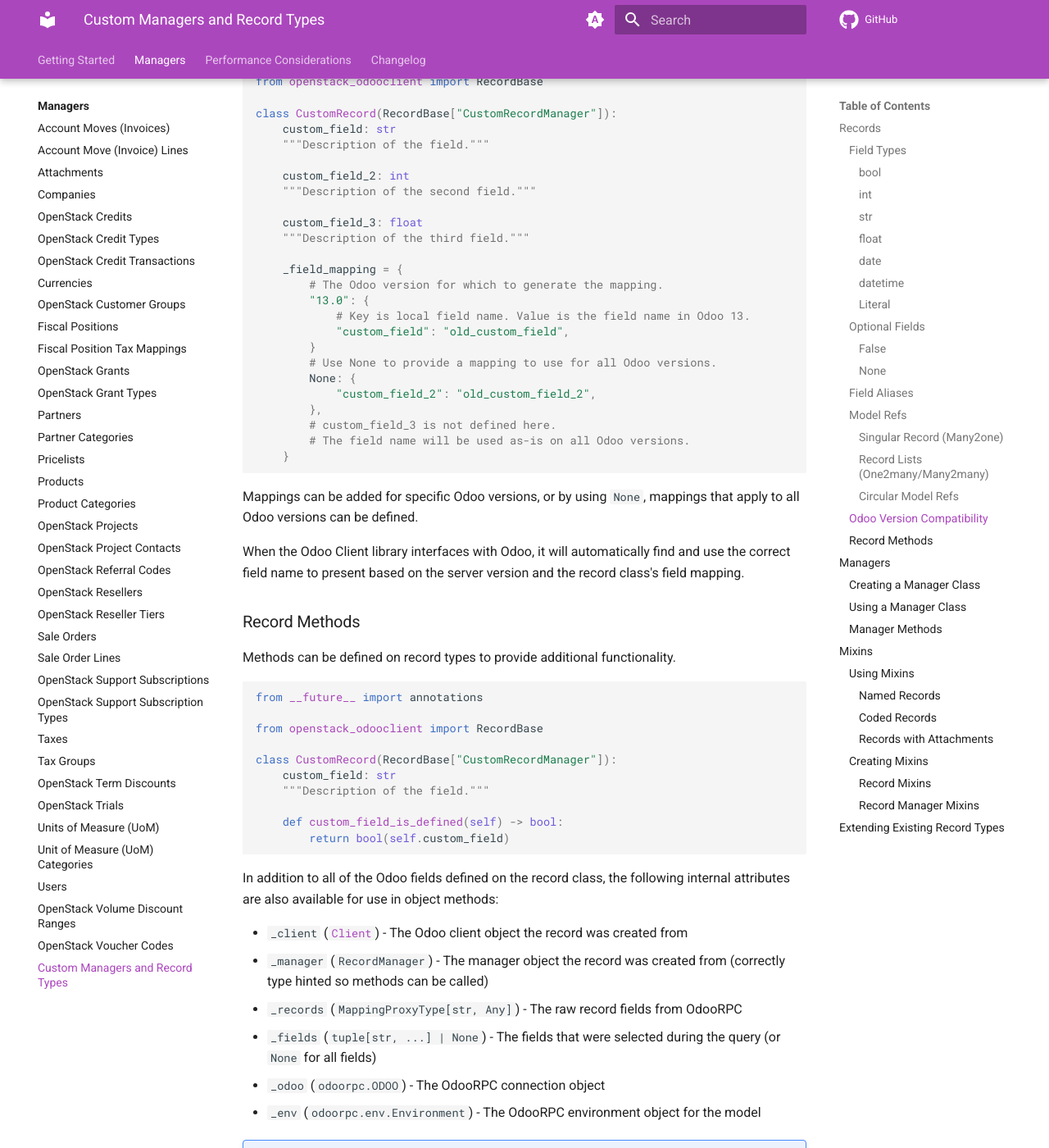
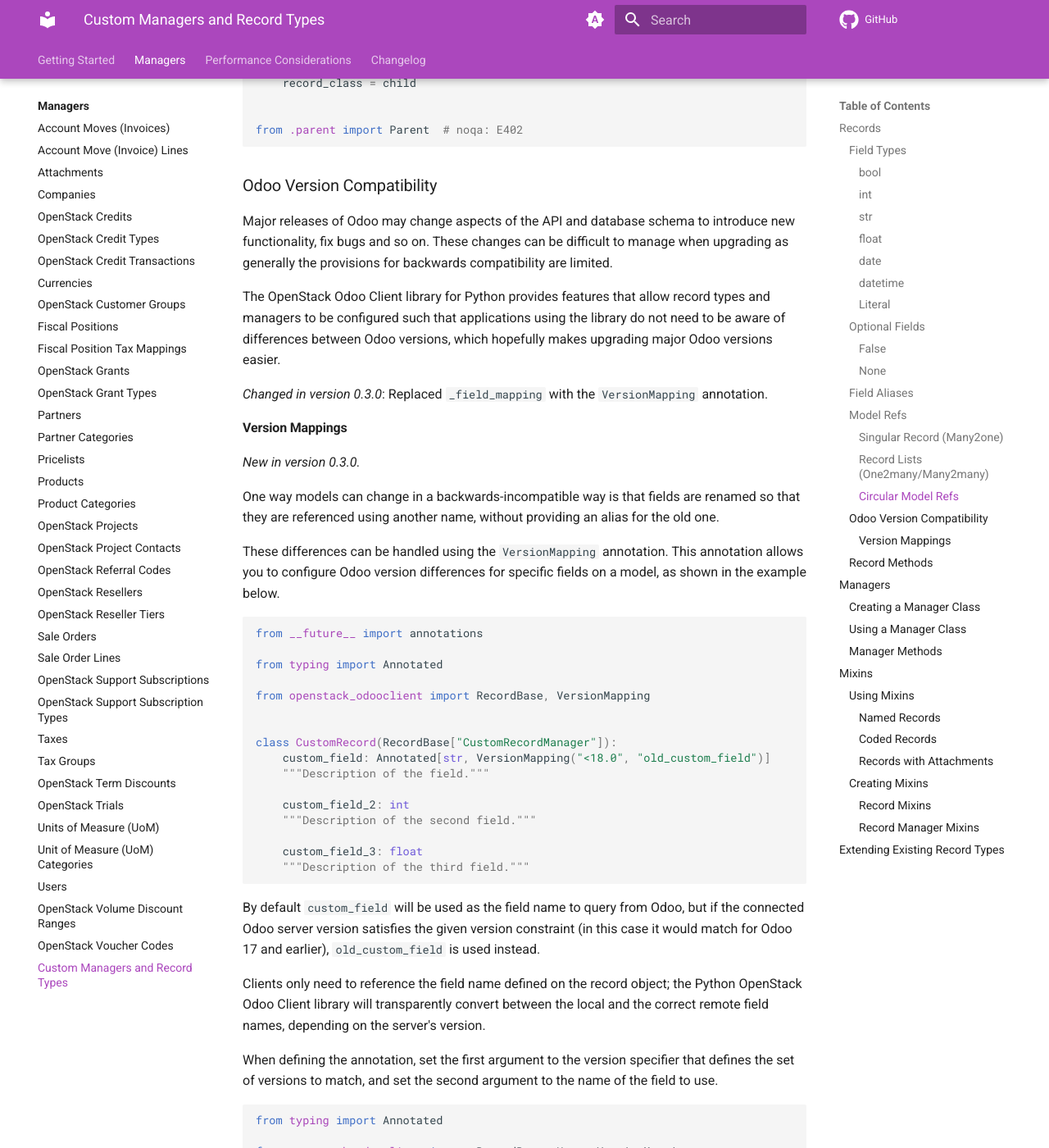
Before and after one commit to catalyst-cloud/python-openstack-odooclient, an MkDocs documentation site: the page built from docs/managers/custom.md, in a window 1280 px wide and 1400 px high, scrolled down 11293 px. Shown: the whole window at 82% size. Built offline with MkDocs 1.6.1 and Material for MkDocs 9.7.7, drawn with Linux system fonts in a browser that asks for light colours; comment, search, counter and statistics services are not loaded; the version menu is left out; some of the changed text lies outside the part shown.

Commit message:
Add Odoo 18 support, remove Odoo 13 support (#35)
* Add support for Odoo 18 (and hopefully 15, 16 and 17 with it).
* Remove support for Odoo 13.

Co-authored-by: Callum Dickinson <callum.dickinson@catalystcloud.nz>

````diff
--- a/docs/managers/custom.md
+++ b/docs/managers/custom.md
@@ -36,6 +36,7 @@
 
 from openstack_odooclient import RecordBase
 
+
 class CustomRecord(RecordBase["CustomRecordManager"]):
     custom_field: str
     """Description of the field."""
@@ -63,6 +64,7 @@
 
 from openstack_odooclient import RecordBase
 
+
 class CustomRecord(RecordBase["CustomRecordManager"]):
     custom_field: bool
     """Description of the field."""
@@ -76,6 +78,7 @@
 from __future__ import annotations
 
 from openstack_odooclient import RecordBase
+
 
 class CustomRecord(RecordBase["CustomRecordManager"]):
     custom_field: int
@@ -91,6 +94,7 @@
 
 from openstack_odooclient import RecordBase
 
+
 class CustomRecord(RecordBase["CustomRecordManager"]):
     custom_field: str
     """Description of the field."""
@@ -104,6 +108,7 @@
 from __future__ import annotations
 
 from openstack_odooclient import RecordBase
+
 
 class CustomRecord(RecordBase["CustomRecordManager"]):
     custom_field: int
@@ -121,6 +126,7 @@
 
 from openstack_odooclient import RecordBase
 
+
 class CustomRecord(RecordBase["CustomRecordManager"]):
     custom_field: date
     """Description of the field."""
@@ -136,6 +142,7 @@
 from datetime import datetime
 
 from openstack_odooclient import RecordBase
+
 
 class CustomRecord(RecordBase["CustomRecordManager"]):
     custom_field: datetime
@@ -154,6 +161,7 @@
 from typing import Literal
 
 from openstack_odooclient import RecordBase
+
 
 class CustomRecord(RecordBase["CustomRecordManager"]):
     custom_field: Literal["value1", "value2", "value3"]
@@ -184,6 +192,7 @@
 
 from openstack_odooclient import RecordBase
 
+
 class CustomRecord(RecordBase["CustomRecordManager"]):
     custom_field: str | Literal[False]
     """Description of the field."""
@@ -198,6 +207,7 @@
 from __future__ import annotations
 
 from openstack_odooclient import RecordBase
+
 
 class CustomRecord(RecordBase["CustomRecordManager"]):
     custom_field: str | None
@@ -224,6 +234,7 @@
 from typing import Annotated
 
 from openstack_odooclient import FieldAlias, RecordBase
+
 
 class CustomRecord(RecordBase["CustomRecordManager"]):
     custom_field: str
@@ -268,6 +279,7 @@
 
 from openstack_odooclient import ModelRef, RecordBase, User
 
+
 class CustomRecord(RecordBase["CustomRecordManager"]):
     user_id: Annotated[int, ModelRef("user_id", User)]
     """ID for the user that owns this record."""
@@ -282,6 +294,7 @@
 
 from openstack_odooclient import ModelRef, RecordBase, User
 
+
 class CustomRecord(RecordBase["CustomRecordManager"]):
     user_name: Annotated[str, ModelRef("user_id", User)]
     """Name of the user that owns this record."""
@@ -295,6 +308,7 @@
 from typing import Annotated
 
 from openstack_odooclient import ModelRef, RecordBase, User
+
 
 class CustomRecord(RecordBase["CustomRecordManager"]):
     user: Annotated[User, ModelRef("user_id", User)]
@@ -320,6 +334,7 @@
 from typing import Annotated
 
 from openstack_odooclient import ModelRef, RecordBase, User
+
 
 class CustomRecord(RecordBase["CustomRecordManager"]):
     user_id: Annotated[int, ModelRef("user_id", User)]
@@ -352,6 +367,7 @@
 
 from openstack_odooclient import ModelRef, RecordBase, User
 
+
 class CustomRecord(RecordBase["CustomRecordManager"]):
     user_id: Annotated[int | None, ModelRef("user_id", User)]
     """ID for the user that owns this record."""
@@ -377,6 +393,7 @@
 
 from openstack_odooclient import ModelRef, RecordBase
 from typing_extensions import Self
+
 
 class CustomRecord(RecordBase["CustomRecordManager"]):
     record_id: Annotated[int | None, ModelRef("user_id", Self)]
@@ -414,6 +431,7 @@
 
 from openstack_odooclient import ModelRef, RecordBase, Product
 
+
 class CustomRecord(RecordBase["CustomRecordManager"]):
     product_ids: Annotated[list[int], ModelRef("product_id", Product)]
     """The list of IDs for the products to use."""
@@ -427,6 +445,7 @@
 from typing import Annotated
 
 from openstack_odooclient import ModelRef, RecordBase, Product
+
 
 class CustomRecord(RecordBase["CustomRecordManager"]):
     products: Annotated[list[Product], ModelRef("product_id", Product)]
@@ -452,6 +471,7 @@
 from typing import Annotated
 
 from openstack_odooclient import ModelRef, RecordBase, Product
+
 
 class CustomRecord(RecordBase["CustomRecordManager"]):
     product_ids: Annotated[list[int], ModelRef("product_id", Product)]
@@ -481,6 +501,7 @@
 
 from openstack_odooclient import ModelRef, RecordBase
 from typing_extensions import Self
+
 
 class CustomRecord(RecordBase["CustomRecordManager"]):
     child_ids: Annotated[list[int], ModelRef("child_id", Self)]
@@ -514,6 +535,7 @@
 
 from openstack_odooclient import ModelRef, RecordBase, RecordManagerBase
 
+
 class Parent(RecordBase["ParentManager"]):
     child_ids: Annotated[list[int], ModelRef("child_id", Child)]
     """The list of IDs for the children records."""
@@ -525,9 +547,11 @@
     and caches them for subsequent accesses.
     """
 
+
 class ParentManager(RecordManagerBase[Parent]):
     env_name = "custom.parent"
     record_class = Parent
+
 
 from .child import Child  # noqa: E402
 ```
@@ -538,6 +562,7 @@
 from typing import Annotated
 
 from openstack_odooclient import ModelRef, RecordBase, RecordManagerBase
+
 
 class Child(RecordBase["ChildManager"]):
     parent_id: Annotated[int | None, ModelRef("parent_id", Parent)]
@@ -553,39 +578,52 @@
     and caches it for subsequent accesses.
     """
 
+
 class Child(RecordManagerBase[Child]):
     env_name = "custom.child"
     record_class = child
+
 
 from .parent import Parent  # noqa: E402
 ```
 
 ### Odoo Version Compatibility
 
-Major releases of Odoo may change the database models to introduce
-new functionality.
+Major releases of Odoo may change aspects of the API and database schema
+to introduce new functionality, fix bugs and so on. These changes can be
+difficult to manage when upgrading as generally the provisions for backwards
+compatibility are limited.
 
-The way models usually change in a backwards-incompatible way is
-that fields are renamed so that they are referenced using another name,
+The OpenStack Odoo Client library for Python provides features that allow
+record types and managers to be configured such that applications using the
+library do not need to be aware of differences between Odoo versions, which
+hopefully makes upgrading major Odoo versions easier.
+
+*Changed in version 0.3.0*: Replaced `_field_mapping` with the
+`VersionMapping` annotation.
+
+#### Version Mappings
+
+*New in version 0.3.0.*
+
+One way models can change in a backwards-incompatible way is that
+fields are renamed so that they are referenced using another name,
 without providing an alias for the old one.
 
-In the OpenStack Odoo Client library, this is handled by defining
-the `_field_mapping` attribute on the record class.
-
-```python
-_field_mapping: dict[str | None, dict[str, str]]
-```
-
-The `_field_mapping` attribute is a nested dictionary structure used
-to define local-to-remote field name mappings.
+These differences can be handled using the `VersionMapping` annotation.
+This annotation allows you to configure Odoo version differences for specific
+fields on a model, as shown in the example below.
 
 ```python
 from __future__ import annotations
 
-from openstack_odooclient import RecordBase
+from typing import Annotated
+
+from openstack_odooclient import RecordBase, VersionMapping
+
 
 class CustomRecord(RecordBase["CustomRecordManager"]):
-    custom_field: str
+    custom_field: Annotated[str, VersionMapping("<18.0", "old_custom_field")]
     """Description of the field."""
 
     custom_field_2: int
@@ -593,28 +631,76 @@
 
     custom_field_3: float
     """Description of the third field."""
-
-    _field_mapping = {
-        # The Odoo version for which to generate the mapping.
-        "13.0": {
-            # Key is local field name. Value is the field name in Odoo 13.
-            "custom_field": "old_custom_field",
-        }
-        # Use None to provide a mapping to use for all Odoo versions.
-        None: {
-            "custom_field_2": "old_custom_field_2",
-        },
-        # custom_field_3 is not defined here.
-        # The field name will be used as-is on all Odoo versions.
-    }
 ```
 
-Mappings can be added for specific Odoo versions, or by using `None`,
-mappings that apply to all Odoo versions can be defined.
+By default `custom_field` will be used as the field name to query from Odoo,
+but if the connected Odoo server version satisfies the given version
+constraint (in this case it would match for Odoo 17 and earlier),
+`old_custom_field` is used instead.
 
-When the Odoo Client library interfaces with Odoo, it will automatically find
-and use the correct field name to present based on the server version
-and the record class's field mapping.
+Clients only need to reference the field name defined on the record object;
+the Python OpenStack Odoo Client library will transparently convert between
+the local and the correct remote field names, depending on the server's
+version.
+
+When defining the annotation, set the first argument to the version specifier
+that defines the set of versions to match, and set the second argument to the
+name of the field to use.
+
+```python
+from typing import Annotated
+
+from openstack_odooclient import RecordBase, User, VersionMapping
+
+
+class CustomRecord(RecordBase["CustomRecordManager"]):
+    name: Annotated[str, VersionMapping("<18.0", "old_name")]
+```
+
+For [model refs](#model-refs), the version mapping applies to the model ref
+field specified in the `ModelRef` annotation. The version mapping only needs
+to be defined on **one** of the defined model ref fields (the same version
+mapping will be used for all of them). It is recommended to add it to the
+field representing the record ID (or list of record IDs), as shown below.
+
+```python
+from typing import Annotated
+
+from openstack_odooclient import (
+    ModelRef,
+    RecordBase,
+    User,
+    VersionMapping,
+)
+
+
+class CustomRecord(RecordBase["CustomRecordManager"]):
+    user_id: Annotated[
+        int,
+        ModelRef("user_id", User),
+        VersionMapping("<18.0", "old_user_id"),
+    ]
+    user_name: Annotated[str, ModelRef("user_id", User)]
+    user: Annotated[User, ModelRef("user_id", User)]
+```
+
+Multiple version mappings can be defined for a single field.
+Version mappings are evaluated in order, and the first one that
+matches is used.
+
+```python
+from typing import Annotated
+
+from openstack_odooclient import RecordBase, User, VersionMapping
+
+
+class CustomRecord(RecordBase["CustomRecordManager"]):
+    name: Annotated[
+        str,
+        VersionMapping("<14.0", "old_name1"),
+        VersionMapping(">=14.0,<18.0", "old_name2"),
+    ]
+```
 
 ### Record Methods
 
@@ -624,6 +710,7 @@
 from __future__ import annotations
 
 from openstack_odooclient import RecordBase
+
 
 class CustomRecord(RecordBase["CustomRecordManager"]):
     custom_field: str
@@ -685,9 +772,11 @@
 
 from openstack_odooclient import RecordBase, RecordManagerBase
 
+
 class CustomRecord(RecordBase["CustomRecordManager"]):
     custom_field: str
     """Description of the field."""
+
 
 class CustomRecordManager(RecordManagerBase[CustomRecord]):
     env_name = "custom.record"
@@ -707,13 +796,16 @@
 
 from openstack_odooclient import Client, RecordBase, RecordManagerBase
 
+
 class CustomRecord(RecordBase["CustomRecordManager"]):
     custom_field: str
     """Description of the field."""
 
+
 class CustomRecordManager(RecordManagerBase[CustomRecord]):
     env_name = "custom.record"
     record_class = CustomRecord
+
 
 odoo_client = Client(...)
 custom_records = CustomRecordManager(odoo_client)
@@ -731,13 +823,16 @@
 
 from openstack_odooclient import RecordBase, RecordManagerBase
 
+
 class CustomRecord(RecordBase["CustomRecordManager"]):
     custom_field: str
     """Description of the field."""
 
+
 class CustomRecordManager(RecordManagerBase[CustomRecord]):
     env_name = "custom.record"
     record_class = CustomRecord
+
 
 class CustomClient(Client):
     custom_records: CustomRecordManager
@@ -761,9 +856,11 @@
 
 from openstack_odooclient import RecordBase, RecordManagerBase
 
+
 class CustomRecord(RecordBase["CustomRecordManager"]):
     custom_field: str
     """Description of the field."""
+
 
 class CustomRecordManager(RecordManagerBase[CustomRecord]):
     env_name = "custom.record"
@@ -822,12 +919,14 @@
     RecordManagerBase,
 )
 
+
 class CustomRecord(
     RecordBase["CustomRecordManager"],
     NamedRecordMixin["CustomRecordManager"],
 ):
     custom_field: str
     """Description of the field."""
+
 
 class CustomRecordManager(
     RecordManagerBase[CustomRecord],
@@ -859,6 +958,7 @@
     RecordManagerBase,
 )
 
+
 class CustomRecord(
     RecordBase["CustomRecordManager"],
     NamedRecordMixin["CustomRecordManager"],
@@ -870,6 +970,7 @@
     #
     # name: str
     # """The unique name of the record."""
+
 
 class CustomRecordManager(
     RecordManagerBase[CustomRecord],
@@ -904,6 +1005,7 @@
     RecordManagerBase,
 )
 
+
 class CustomRecord(
     RecordBase["CustomRecordManager"],
     CodedRecordMixin["CustomRecordManager"],
@@ -915,6 +1017,7 @@
     #
     # code: str
     # """The unique name for this record."""
+
 
 class CustomRecordManager(
     RecordManagerBase[CustomRecord],
@@ -947,6 +1050,7 @@
     RecordWithAttachmentMixin,
 )
 
+
 class CustomRecord(
     RecordBase["CustomRecordManager"],
     RecordWithAttachmentMixin["CustomRecordManager"],
@@ -978,6 +1082,7 @@
     # and caches it for subsequent accesses.
     # """
 
+
 class CustomRecordManager(RecordManagerBase[CustomRecord]):
     env_name = "custom.record"
     record_class = CustomRecord
@@ -1007,6 +1112,7 @@
 
 from openstack_odooclient import RM, RecordProtocol
 
+
 class NamedRecordMixin(RecordProtocol[RM], Generic[RM]):
     name: str
     """The unique name of the record."""
@@ -1034,6 +1140,7 @@
 
 from openstack_odooclient import RM, RecordProtocol
 
+
 class NamedRecordMixin(RecordProtocol[RM], Generic[RM]):
     name: str
     """The unique name of the record."""
@@ -1054,6 +1161,7 @@
 from typing import Generic
 
 from openstack_odooclient import R, RecordManagerProtocol
+
 
 class NamedRecordManagerMixin(RecordManagerProtocol[R], Generic[R]):
     def custom_method(self, record: int | R) -> None:
@@ -1113,5 +1225,5 @@
 'Hello, world!'
 ```
 
-This should cover the majority of use cases where custom add-ons add new functionality
-to existing models.
+This should cover the majority of use cases where custom add-ons add new
+functionality to existing models.
--- a/openstack_odooclient/__init__.py
+++ b/openstack_odooclient/__init__.py
@@ -17,7 +17,7 @@
 
 from .base.client import ClientBase
 from .base.record.base import RM, RecordBase, RecordProtocol, RM_co
-from .base.record.types import FieldAlias, ModelRef
+from .base.record.types import FieldAlias, ModelRef, VersionMapping
 from .base.record_manager.base import R, RecordManagerBase
 from .base.record_manager.protocol import RecordManagerProtocol
 from .client import Client
@@ -175,6 +175,7 @@
     "UomManager",
     "User",
     "UserManager",
+    "VersionMapping",
     "VolumeDiscountRange",
     "VolumeDiscountRangeManager",
     "VoucherCode",
````
Also changed, not shown: other parts of docs/managers/custom.md (+10 -6 lines), .pre-commit-config.yaml (+5 -5 lines), docs/managers/account-move.md (+20 -2 lines), docs/managers/sale-order.md (+20 -2 lines), pyproject.toml (+7 -2 lines), 11 other files.
